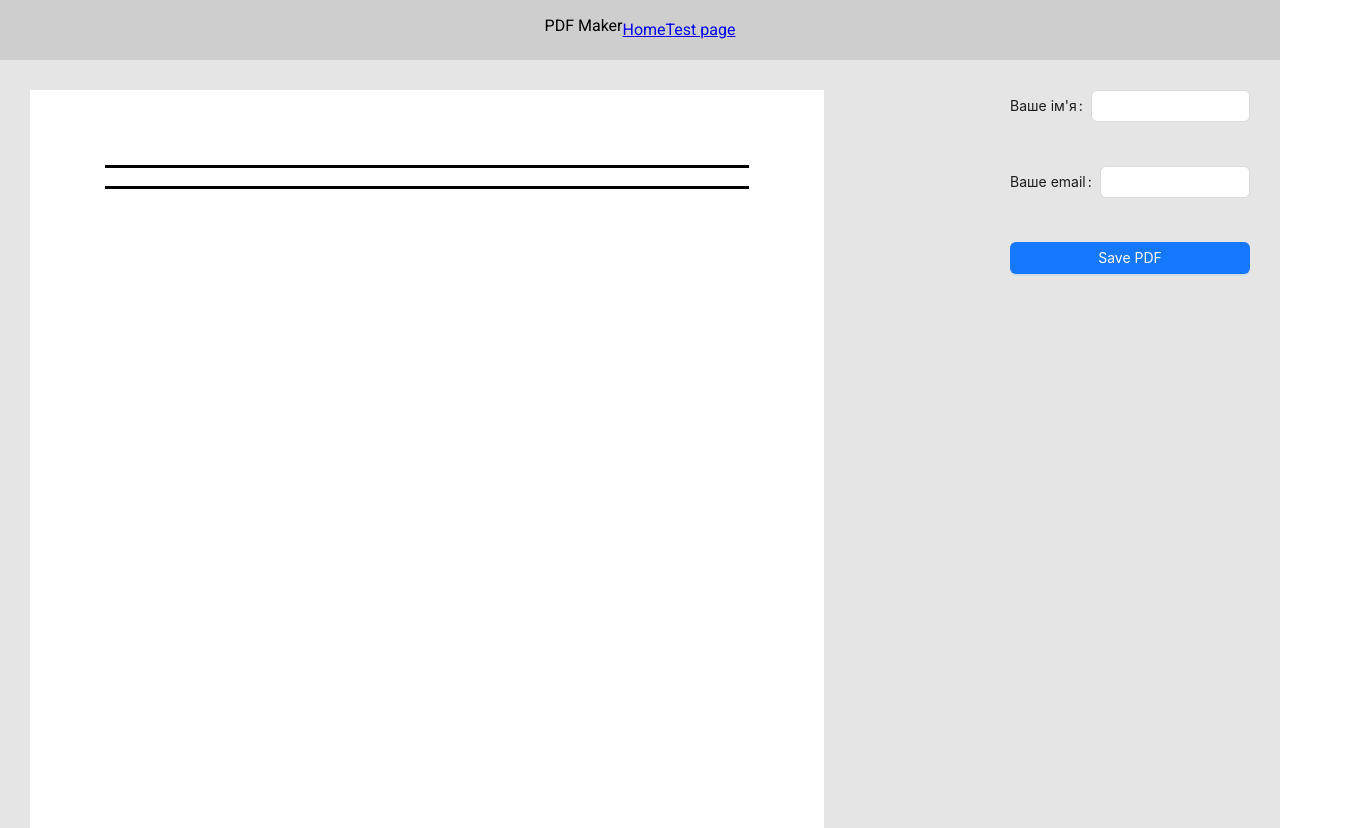
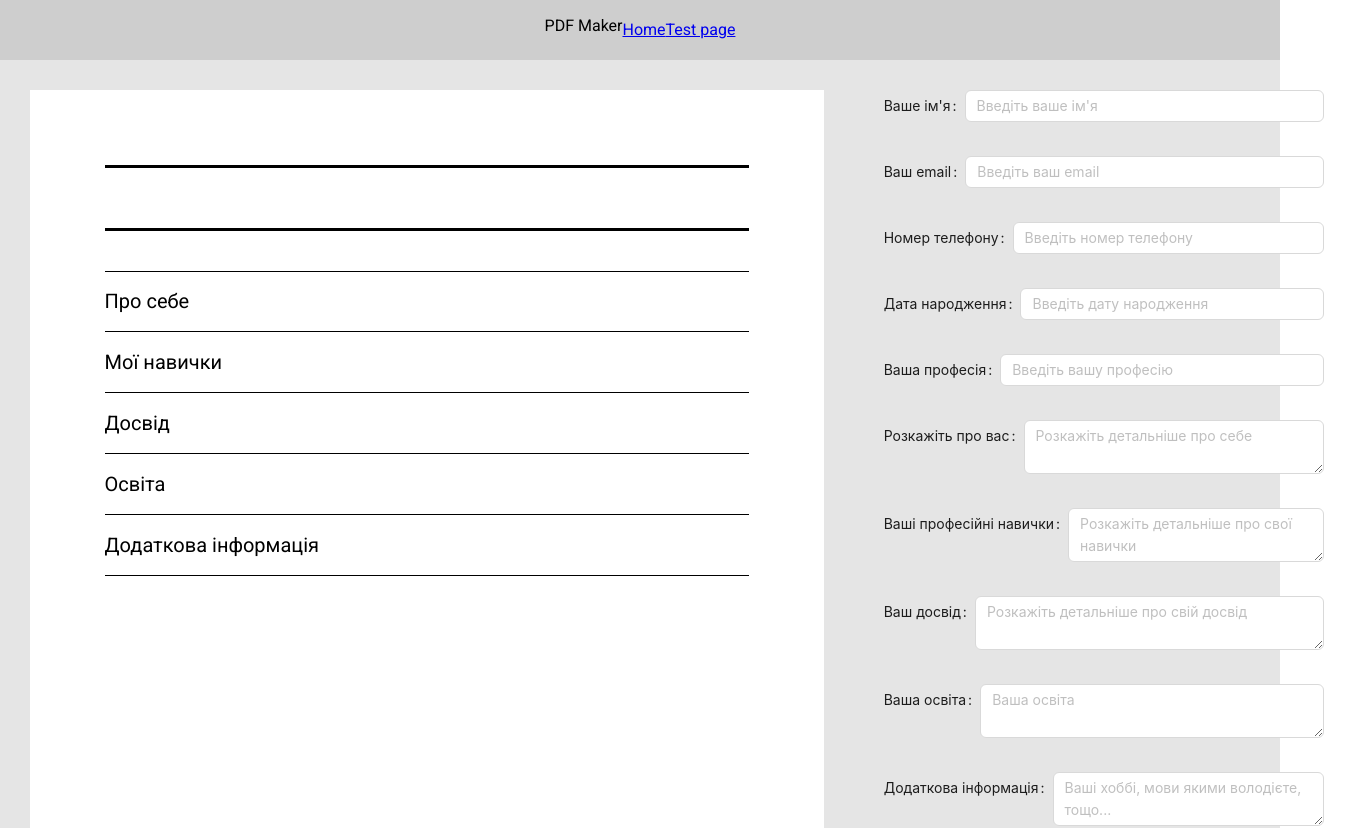
Before and after one commit to BruskoSerhiy/PDF-maker, a React (Create React App) app: page / in a window 1280 px wide. Shown: the top 828 px of the page, 1354 px wide, since content can reach past the window. Built offline with nearby package versions, Linux system fonts and the light colour scheme.

Commit message:
add new inputs

```diff
--- a/src/atoms/nameAtom.ts
+++ b/src/atoms/nameAtom.ts
@@ -9,3 +9,43 @@ export const emailState = atom({
   key: "emailState",
   default: "",
 });
+
+export const numberState = atom({
+  key: "numberState",
+  default: "",
+});
+
+export const messageState = atom({
+  key: "messageState",
+  default: "",
+});
+
+export const birthdayState = atom({
+  key: "birthdayState",
+  default: "",
+});
+
+export const professionState = atom({
+  key: "professionState",
+  default: "",
+});
+
+export const skillState = atom({
+  key: "skillState",
+  default: "",
+});
+
+export const experienceState = atom({
+  key: "experienceState",
+  default: "",
+});
+
+export const educationState = atom({
+  key: "educationState",
+  default: "",
+});
+
+export const additionalState = atom({
+  key: "additionalState",
+  default: "",
+});
--- a/src/components/Options/Options.module.css
+++ b/src/components/Options/Options.module.css
@@ -2,5 +2,5 @@
   padding: 30px;
   display: flex;
   flex-direction: column;
-  gap: 20px;
+  gap: 10px;
 }
--- a/src/components/Options/Options.tsx
+++ b/src/components/Options/Options.tsx
@@ -1,39 +1,122 @@
-import React from 'react';
-import { useRecoilState } from 'recoil';
+import React from "react";
+import { useRecoilState } from "recoil";
 
-import { Input, Button, Form } from 'antd';
-import { emailState, nameState } from '../../atoms/nameAtom';
+import { Input, Button, Form, Upload } from "antd";
+import {
+  emailState,
+  nameState,
+  numberState,
+  messageState,
+  birthdayState,
+  professionState,
+  skillState,
+  experienceState,
+  educationState,
+  additionalState,
+} from "../../atoms/nameAtom";
 
-import css from './Options.module.css';
+import css from "./Options.module.css";
 
 function Options() {
   const [text, setText] = useRecoilState(nameState);
   const [email, setEmail] = useRecoilState(emailState);
+  const [number, setNumber] = useRecoilState(numberState);
+  const [message, setMessage] = useRecoilState(messageState);
+  const [birthday, setBirthday] = useRecoilState(birthdayState);
+  const [profession, setProfession] = useRecoilState(professionState);
+  const [skills, setSkills] = useRecoilState(skillState);
+  const [experience, setExperience] = useRecoilState(experienceState);
+  const [education, setEducation] = useRecoilState(educationState);
+  const [additional, setAdditional] = useRecoilState(additionalState);
 
   const handleSaveBtnClick = () => {
     const opt = {
       margin: 0,
       filename: `${text}.pdf`,
-      image: { type: 'png' },
+      image: { type: "png" },
     };
-    const element = document.getElementById('page');
+    const element = document.getElementById("page");
     console.log(element);
-    window
-      .html2pdf()
-      .set(opt)
-      .from(element)
-      .save();
+    window.html2pdf().set(opt).from(element).save();
   };
 
   return (
     <div className={css.root}>
       <Form.Item name="name" label="Ваше ім'я">
-        <Input value={text} onChange={event => setText(event.currentTarget.value)} />
+        <Input
+          value={text}
+          onChange={(event) => setText(event.currentTarget.value)}
+          placeholder="Введіть ваше ім'я"
+        />
       </Form.Item>
-      <Form.Item name="email" label="Ваше email">
-        <Input value={email} onChange={event => setEmail(event.currentTarget.value)} />
+      <Form.Item name="email" label="Ваш email">
+        <Input
+          value={email}
+          onChange={(event) => setEmail(event.currentTarget.value)}
+          placeholder="Введіть ваш email"
+        />
       </Form.Item>
-
+      <Form.Item name="phone" label="Номер телефону">
+        <Input
+          value={number}
+          onChange={(event) => setNumber(event.currentTarget.value)}
+          placeholder="Введіть номер телефону"
+        />
+      </Form.Item>
+      <Form.Item name="birthday" label="Дата народження">
+        <Input
+          value={birthday}
+          onChange={(event) => setBirthday(event.currentTarget.value)}
+          placeholder="Введіть дату народження"
+        />
+      </Form.Item>
+      <Form.Item name="profession" label="Ваша професія">
+        <Input
+          value={profession}
+          onChange={(event) => setProfession(event.currentTarget.value)}
+          placeholder="Введіть вашу професію"
+        />
+      </Form.Item>
+      <Form.Item name="message" label="Розкажіть про вас">
+        <Input.TextArea
+          value={message}
+          onChange={(event) => setMessage(event.currentTarget.value)}
+          maxLength={500}
+          placeholder="Розкажіть детальніше про себе"
+        />
+      </Form.Item>
+      <Form.Item name="skills" label="Ваші професійні навички">
+        <Input.TextArea
+          value={skills}
+          onChange={(event) => setSkills(event.currentTarget.value)}
+          maxLength={500}
+          placeholder="Розкажіть детальніше про свої навички"
+        />
+      </Form.Item>
+      <Form.Item name="experience" label="Ваш досвід">
+        <Input.TextArea
+          value={experience}
+          onChange={(event) => setExperience(event.currentTarget.value)}
+          maxLength={500}
+          placeholder="Розкажіть детальніше про свій досвід"
+        />
+      </Form.Item>
+      <Form.Item name="education" label="Ваша освіта">
+        <Input.TextArea
+          value={education}
+          onChange={(event) => setEducation(event.currentTarget.value)}
+          maxLength={500}
+          placeholder="Ваша освіта"
+        />
+      </Form.Item>
+      <Form.Item name="additional" label="Додаткова інформація">
+        <Input.TextArea
+          value={additional}
+          onChange={(event) => setAdditional(event.currentTarget.value)}
+          maxLength={500}
+          placeholder="Ваші хоббі, мови якими володієте, тощо..."
+        />
+      </Form.Item>
       <Button onClick={handleSaveBtnClick} type="primary" htmlType="button">
         Save PDF
       </Button>
--- a/src/components/PDFViewer/PDFViewer.module.css
+++ b/src/components/PDFViewer/PDFViewer.module.css
@@ -10,6 +10,22 @@
   padding: calc(20mm - 1px);
 }
 
+.foto {
+  display: flex;
+  flex-direction: column;
+  flex-grow: 1;
+}
+
+.mainInformation {
+  display: flex;
+  flex-direction: column;
+  flex-grow: 2;
+}
+
+.headerBlock {
+  display: flex;
+}
+
 .hLine {
   width: 100%;
   height: 3px;
@@ -17,6 +33,47 @@
 }
 
 .name {
-  font-size: 36px;
+  font-size: 40px;
   line-height: 1.2;
 }
+.message {
+  display: flex;
+  justify-content: center;
+  align-items: center;
+  padding: 10px 0;
+  max-width: 400px;
+  line-height: 1.2;
+  font-size: 18px;
+}
+.email {
+  padding-top: 10px;
+  font-style: italic;
+}
+.phone {
+  padding: 10px 0;
+}
+.birthday {
+  padding-bottom: 10px;
+}
+.blockOne {
+  display: flex;
+}
+
+.profession {
+  font-size: 30px;
+  padding: 20px;
+}
+
+.hTwoLine {
+  width: 100%;
+  height: 1px;
+  background-color: #000;
+}
+.about {
+  display: flex;
+  justify-content: flex-start;
+  align-items: center;
+  font-size: 20px;
+  min-width: 250px;
+  padding: 20px 0 0 0;
+}
--- a/src/components/PDFViewer/PDFViewer.tsx
+++ b/src/components/PDFViewer/PDFViewer.tsx
@@ -2,23 +2,77 @@ import React from "react";
 
 import { useRecoilState } from "recoil";
 
-import { emailState, nameState } from "../../atoms/nameAtom";
+import {
+  emailState,
+  nameState,
+  numberState,
+  messageState,
+  birthdayState,
+  professionState,
+  skillState,
+  experienceState,
+  educationState,
+  additionalState,
+} from "../../atoms/nameAtom";
 
 import css from "./PDFViewer.module.css";
 
 function PDFViewer() {
   const [text] = useRecoilState(nameState);
   const [email] = useRecoilState(emailState);
+  const [number] = useRecoilState(numberState);
+  const [message] = useRecoilState(messageState);
+  const [birthday] = useRecoilState(birthdayState);
+  const [profession] = useRecoilState(professionState);
+  const [skills] = useRecoilState(skillState);
+  const [experience] = useRecoilState(experienceState);
+  const [education] = useRecoilState(educationState);
+  const [additional] = useRecoilState(additionalState);
 
   return (
     <div className={css.root}>
       <div className={css.page} id="page">
         <div className={css.hLine} />
-        <h3 className={css.name}>{text}</h3>
-        <div className={css.personalInfo}>
-          <div>{email}</div>
+        <div className={css.headerBlock}>
+          <div className={css.mainInformation}>
+            <h3 className={css.name}>{text}</h3>
+            <div className={css.personalInfo}>
+              <div className={css.email}>{email}</div>
+              <div className={css.phone}>{number}</div>
+              <div className={css.birthday}>{birthday}</div>
+            </div>
+          </div>
+          <div className={css.foto}></div>
         </div>
         <div className={css.hLine} />
+        <div className={css.profession}>{profession}</div>
+        <div className={css.hTwoLine}>
+          <div className={css.blockOne}>
+            <p className={css.about}>Про себе</p>
+            <div className={css.message}>{message}</div>
+          </div>
+          <div className={css.hTwoLine} />
+          <div className={css.blockOne}>
+            <p className={css.about}>Мої навички</p>
+            <div className={css.message}>{skills}</div>
+          </div>
+          <div className={css.hTwoLine} />
+          <div className={css.blockOne}>
+            <p className={css.about}>Досвід</p>
+            <div className={css.message}>{experience}</div>
+          </div>
+          <div className={css.hTwoLine} />
+          <div className={css.blockOne}>
+            <p className={css.about}>Освіта</p>
+            <div className={css.message}>{education}</div>
+          </div>
+          <div className={css.hTwoLine} />
+          <div className={css.blockOne}>
+            <p className={css.about}>Додаткова інформація</p>
+            <div className={css.message}>{additional}</div>
+          </div>
+          <div className={css.hTwoLine} />
+        </div>
       </div>
     </div>
   );
--- a/src/pages/Home.module.css
+++ b/src/pages/Home.module.css
@@ -9,5 +9,9 @@
 
 .sidebar {
   flex-shrink: 0;
-  width: 300px;
+  width: 500px;
 }
+
+.hTwoLine {
+
+}
```
